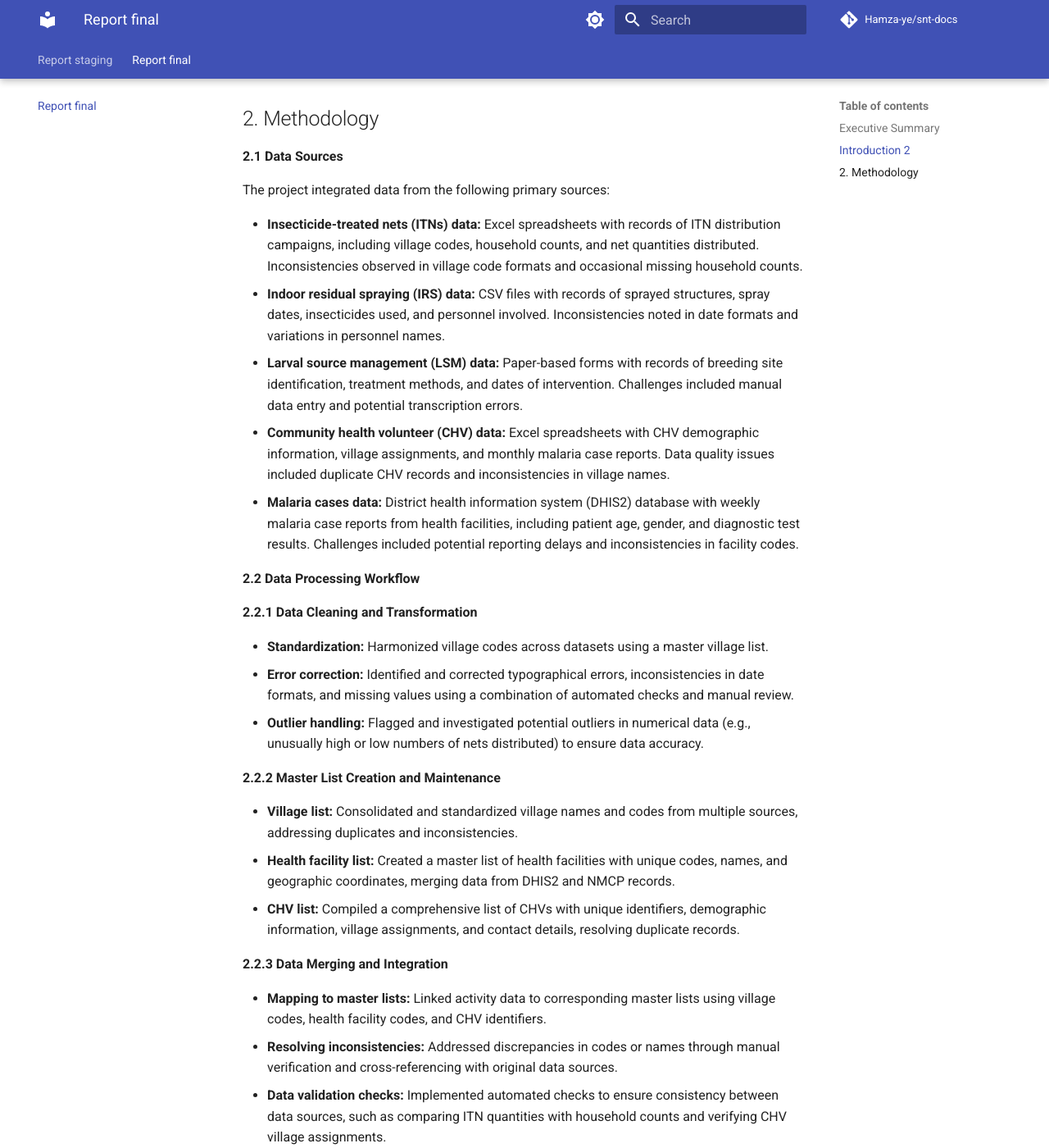
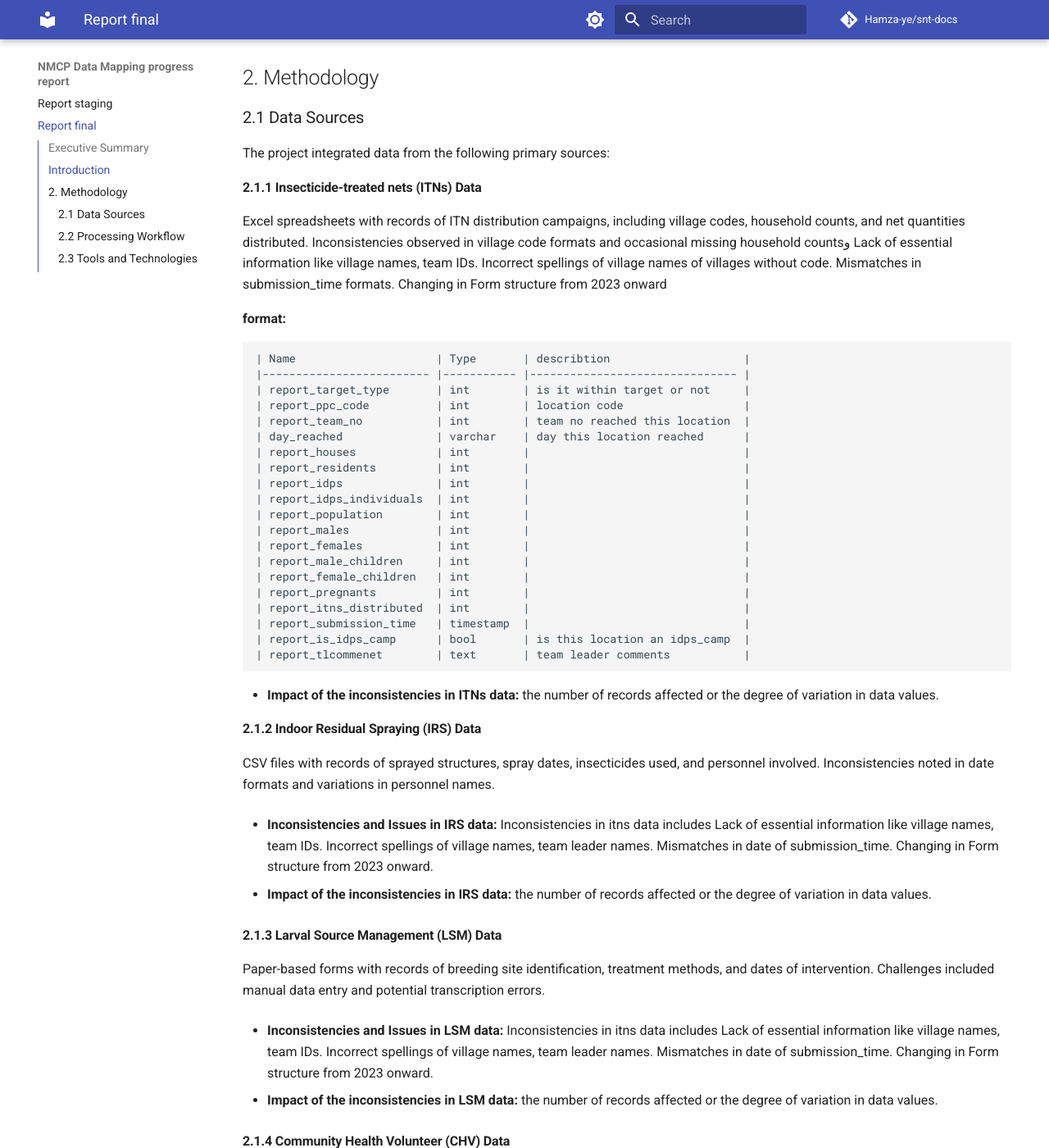
Before and after one commit to Hamza-ye/snt-docs, an MkDocs documentation site: the page built from documentation/docs/final-report.md, in a window 1280 px wide and 1400 px high, scrolled down 2081 px. Shown: the whole window at 82% size. Built offline with MkDocs 1.6.1 and Material for MkDocs 9.7.7, drawn with Linux system fonts in a browser that asks for light colours; comment, search, counter and statistics services are not loaded; some of the changed text lies outside the part shown.

````diff
--- a/documentation/docs/final-report.md
+++ b/documentation/docs/final-report.md
@@ -6,9 +6,9 @@
 
 **Challenge:** The National Malaria Control Program (NMCP) in Yemen faces significant challenges in analyzing and utilizing its vast data on malaria control activities due to inconsistencies in data formats, codes, and collection methods. This lack of data accessibility and quality hinders effective program evaluation, intervention targeting, and resource allocation.
 
-**Solution:** This project undertook a comprehensive data mapping initiative to consolidate and structure all NMCP activity data into a unified format. Master lists for key entities (villages, health facilities, community health volunteers) were established, and data from various sources (ITN distribution, IRS campaigns, case reports, etc.) were reviewed, cleaned, and merged with these master lists. Data visualization tools were developed to facilitate insightful analysis of trends, intervention effectiveness, and program progress.
+**Approach:** The project used a Collaborative Approach Engaging a cross-functional team to collaboratively address inconsistencies in data formats, Actively involving *Risk analysis team* in harmonization decisions, ensuring alignment with program goals, and Iteratively refining entity relationships based on feedback from them and NMCP management. The collaborative approach has resulted in a coherent dataset that reflects the collective expertise of the team.
 
-**Results:** The project successfully mapped all NMCP activity data into a structured format, significantly improving data accessibility and quality. Data completeness and accuracy metrics saw substantial improvements, and the established data model allows for comprehensive analysis across different entities and activities. Data visualization dashboards now provide real-time insights into key malaria control indicators, enabling informed decision-making for program optimization and resource allocation.
+**Result:** This project successfully mapped all NMCP activity data into a structured format, significantly improving data accessibility and quality. Data completeness and accuracy metrics saw substantial improvements, and the established data model allows for comprehensive analysis across different entities and activities. Data visualization dashboards now provide real-time insights into key malaria control indicators, enabling informed decision-making for program optimization and resource allocation. Any Future data can be easily checked, validated, cleaned, and merged using the automated solution and the pipeline developed in this project.
 
 **Impact:** This project empowers the NMCP with a robust data foundation for effective malaria control efforts. Improved data accessibility and quality will lead to:
 
@@ -35,51 +35,126 @@ Malaria remains a significant public health threat in Yemen, with 150K cases rep
 
 Recognizing these challenges, the NMCP embarked on a critical initiative to map all its activity data into a unified, structured format. This project aimed to:
 
-* **Create master lists:** Develop standardized lists of key entities involved in malaria control, such as villages, health facilities, and community health volunteers.
-* **Clean and merge data:** Review, clean, and merge data from various sources, ensuring consistency and compatibility with the master lists.
+* **Create master lists:** Review and Update the standardized lists available of key entities involved in malaria control, such as villages, health facilities, and community health volunteers. and develop the missing ones needed for the mapping process.
+* **Connect/Define Catchment of each health facilities:** connect health facilities with their corresponding catchment villages. Building on an Existing mapping and utilizing a data-driven approach and robust methodologies, to establish a detailed catchment map that empowers informed resource allocation and optimizes service delivery within the region.
+* **Automated Data Pipelines (Pentaho and Python-Powered):** Implement lately to streamlined data processing and maintained data integrity throughout the analysis by employing Pentaho to orchestrate data extraction, and transformation processes. create scripts to address some data inconsistencies, including standardization, and normalization.
+* **Clean and merge data:** Review, clean, and merge data routine/not routine data from various sources, ensuring consistency and compatibility with the master lists.
 * **Develop data visualization tools:** Create interactive dashboards and reports to visualize trends, analyze intervention effectiveness, and track progress towards malaria control goals.
+* **Implement testing:** to guarantee data integrity and consistency before merging into the production Database.
 
 This report details the methodology, results, and impact of this data mapping project. It highlights the significant improvements in data accessibility, quality, and utilization, paving the way for enhanced malaria control efforts in Yemen.
 
 ## 2. Methodology
 
-**2.1 Data Sources**
+### 2.1 Data Sources
 
 The project integrated data from the following primary sources:
 
-* **Insecticide-treated nets (ITNs) data:** Excel spreadsheets with records of ITN distribution campaigns, including village codes, household counts, and net quantities distributed. Inconsistencies observed in village code formats and occasional missing household counts.
-* **Indoor residual spraying (IRS) data:** CSV files with records of sprayed structures, spray dates, insecticides used, and personnel involved. Inconsistencies noted in date formats and variations in personnel names.
-* **Larval source management (LSM) data:** Paper-based forms with records of breeding site identification, treatment methods, and dates of intervention. Challenges included manual data entry and potential transcription errors.
-* **Community health volunteer (CHV) data:** Excel spreadsheets with CHV demographic information, village assignments, and monthly malaria case reports. Data quality issues included duplicate CHV records and inconsistencies in village names.
-* **Malaria cases data:** District health information system (DHIS2) database with weekly malaria case reports from health facilities, including patient age, gender, and diagnostic test results. Challenges included potential reporting delays and inconsistencies in facility codes.
+#### 2.1.1 Insecticide-treated nets (ITNs) Data
 
-**2.2 Data Processing Workflow**
+Excel spreadsheets with records of ITN distribution campaigns, including village codes, household counts, and net quantities distributed. Inconsistencies observed in village code formats and occasional missing household countsو Lack of essential information like village names, team IDs. Incorrect spellings of village names of villages without code. Mismatches in submission_time formats. Changing in Form structure from 2023 onward
 
-**2.2.1 Data Cleaning and Transformation**
+**format:**
+
+```
+
+| Name                     | Type       | describtion                    |
+|------------------------- |----------- |------------------------------- |
+| report_target_type       | int        | is it within target or not     |
+| report_ppc_code          | int        | location code                  |
+| report_team_no           | int        | team no reached this location  |
+| day_reached              | varchar    | day this location reached      |
+| report_houses            | int        |                                |
+| report_residents         | int        |                                |
+| report_idps              | int        |                                |
+| report_idps_individuals  | int        |                                |
+| report_population        | int        |                                |
+| report_males             | int        |                                |
+| report_females           | int        |                                |
+| report_male_children     | int        |                                |
+| report_female_children   | int        |                                |
+| report_pregnants         | int        |                                |
+| report_itns_distributed  | int        |                                |
+| report_submission_time   | timestamp  |                                |
+| report_is_idps_camp      | bool       | is this location an idps_camp  |
+| report_tlcommenet        | text       | team leader comments           |
+
+```
+
+* **Impact of the inconsistencies in ITNs data:** the number of records affected or the degree of variation in data values.
+
+#### 2.1.2 Indoor Residual Spraying (IRS) Data
+
+CSV files with records of sprayed structures, spray dates, insecticides used, and personnel involved. Inconsistencies noted in date formats and variations in personnel names.
+
+* **Inconsistencies and Issues in IRS data:** Inconsistencies in itns data includes Lack of essential information like village names, team IDs. Incorrect spellings of village names, team leader names. Mismatches in date of submission_time. Changing in Form structure from 2023 onward.
+
+* **Impact of the inconsistencies in IRS data:** the number of records affected or the degree of variation in data values.
+
+#### 2.1.3 Larval Source Management (LSM) Data
+
+Paper-based forms with records of breeding site identification, treatment methods, and dates of intervention. Challenges included manual data entry and potential transcription errors.
+
+* **Inconsistencies and Issues in LSM data:** Inconsistencies in itns data includes Lack of essential information like village names, team IDs. Incorrect spellings of village names, team leader names. Mismatches in date of submission_time. Changing in Form structure from 2023 onward.
+
+* **Impact of the inconsistencies in LSM data:** the number of records affected or the degree of variation in data values.
+
+#### 2.1.4 Community Health Volunteer (CHV) Data
+
+Excel spreadsheets with CHV demographic information, village assignments, and monthly malaria case reports. Data quality issues included duplicate CHV records and inconsistencies in village names.
+
+* **Inconsistencies and Issues in CHV data:** Inconsistencies in itns data includes Lack of essential information like village names, team IDs. Incorrect spellings of village names, team leader names. Mismatches in date of submission_time. Changing in Form structure from 2023 onward.
+
+* **Impact of the inconsistencies in CHV data:** the number of records affected or the degree of variation in data values.
+
+#### 2.1.5 Malaria Cases Data
+
+District health information system (DHIS2) database with weekly malaria case reports from health facilities, including patient age, gender, and diagnostic test results. Challenges included potential reporting delays and inconsistencies in facility codes.
+
+* **Inconsistencies and Issues in Malaria cases data:** Inconsistencies in itns data includes Lack of essential information like village names, team IDs. Incorrect spellings of village names, team leader names. Mismatches in date of submission_time. Changing in Form structure from 2023 onward.
+
+* **Impact of the inconsistencies in Malaria cases data:** the number of records affected or the degree of variation in data values.
+
+#### 2.1.6 Administrative Data
+
+Were initially developed for administrative use, not for public health surveillance and have a larger coverage of population and Areas. For example, GIS (Geographical Information System/GPS/Geodata), Health Facilities information, Community Health Volunteers list, etc. connecting health facilities with their corresponding catchment villages.
+
+* **Inconsistencies and Issues in Administrative data:** Inconsistencies in itns data includes Lack of essential information like village names, team IDs. Incorrect spellings of village names, team leader names. Mismatches in date of submission_time. Changing in Form structure from 2023 onward.
+
+* **Impact of the inconsistencies in Administrative data:** the number of records affected or the degree of variation in data values.
+
+### 2.2 Processing Workflow
+
+**2.2.1 Data Cleaning and Transformation:**
 
 * **Standardization:** Harmonized village codes across datasets using a master village list.
 * **Error correction:** Identified and corrected typographical errors, inconsistencies in date formats, and missing values using a combination of automated checks and manual review.
 * **Outlier handling:** Flagged and investigated potential outliers in numerical data (e.g., unusually high or low numbers of nets distributed) to ensure data accuracy.
 
-**2.2.2 Master List Creation and Maintenance**
+**2.2.2 Master List Creation and Maintenance:**
 
 * **Village list:** Consolidated and standardized village names and codes from multiple sources, addressing duplicates and inconsistencies.
-* **Health facility list:** Created a master list of health facilities with unique codes, names, and geographic coordinates, merging data from DHIS2 and NMCP records.
+* **Health facility list (HF):** Created a master list of health facilities with unique codes, names, and geographic coordinates, merging HFs from EIdews Malaria cases reporting system and NMCP records.
+
+![Organization Unit](images/orgunits.png){ align=center, width="400" }
+
+![Merged Hfs](images/merged-hfs.png){ align=center, width="450" }
+
 * **CHV list:** Compiled a comprehensive list of CHVs with unique identifiers, demographic information, village assignments, and contact details, resolving duplicate records.
 
-**2.2.3 Data Merging and Integration**
+#### 2.2.3 Data Merging and Integration
 
 * **Mapping to master lists:** Linked activity data to corresponding master lists using village codes, health facility codes, and CHV identifiers.
 * **Resolving inconsistencies:** Addressed discrepancies in codes or names through manual verification and cross-referencing with original data sources.
 * **Data validation checks:** Implemented automated checks to ensure consistency between data sources, such as comparing ITN quantities with household counts and verifying CHV village assignments.
 
-**2.2.4 Data Quality Assessment**
+#### 2.2.4 Data Quality Assessment
 
 * **Profiling:** Analyzed data distributions, identified missing values, and assessed data completeness for each dataset.
 * **Validation checks:** Implemented logical checks for consistency (e.g., ensuring dates of IRS activities precede malaria case reports).
 * **Completeness analysis:** Calculated the percentage of missing values for key variables and investigated potential reasons for missing data.
 
-**2.3 Tools and Technologies**
+### 2.3 Tools and Technologies
 
 * **Data cleaning and integration:** Python (pandas, NumPy), OpenRefine
 * **Data profiling and validation:** Python (pandas-profiling, Great Expectations)
--- a/documentation/mkdocs.yml
+++ b/documentation/mkdocs.yml
@@ -21,16 +21,16 @@ theme:
     - navigation.indexes
     # - navigation.instant
     # - navigation.prune
-    - navigation.sections
-    - navigation.tabs
-    - navigation.tabs.sticky
+    # - navigation.sections
+    # - navigation.tabs
+    # - navigation.tabs.sticky
     - navigation.top
     - navigation.tracking
     - search.highlight
     - search.share
     - search.suggest
     - toc.follow
-    # - toc.integrate
+    - toc.integrate
   language: en
   palette:
     - scheme: default
````
Also changed, not shown: other parts of documentation/docs/final-report.md (+1 -1 lines).
